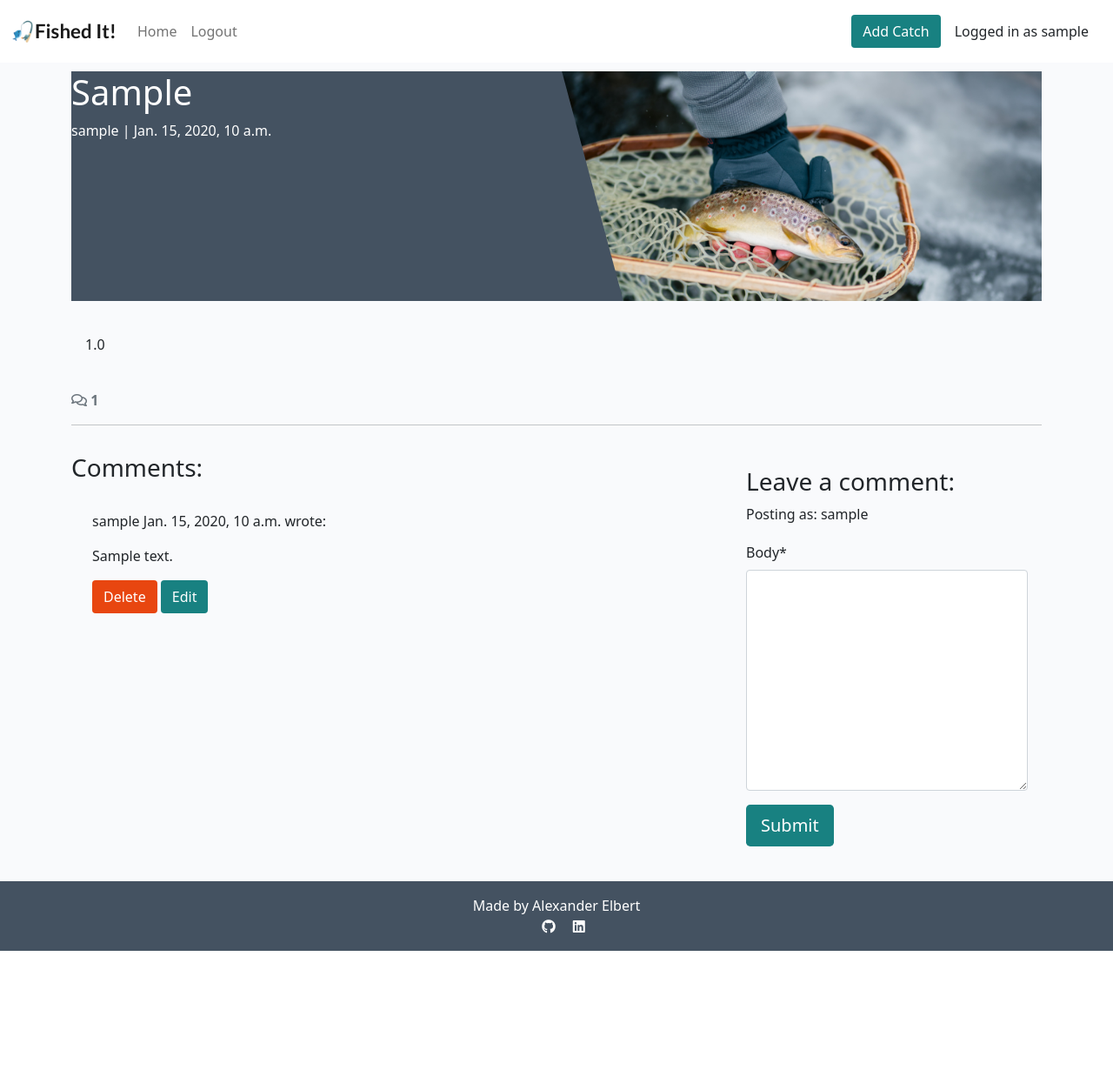
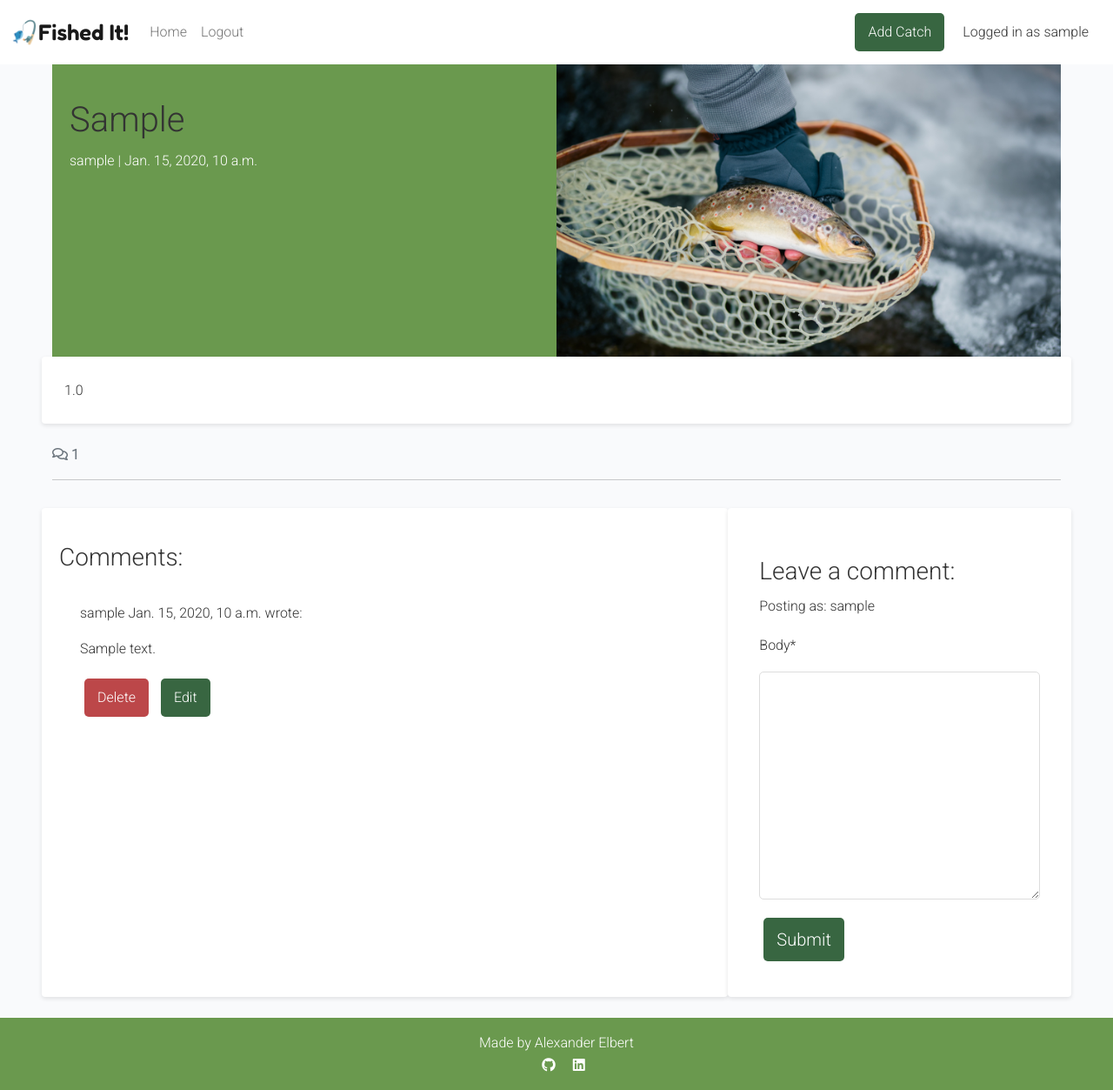
Before and after one commit to alexelbert/fished-it, a Django app: a page that uses templates/base.html in a window 1280 px wide. Shown: the whole page at 87% size. Before the commit the page ends 1093 px from the top, so only its background shows below. Run offline with Django 5.2, Linux system fonts and the light colour scheme; a user stored in the database is signed in; tables that the repository leaves empty hold one stand-in row (values such as "Sample post"); parts of the project's set-up code (start-up, migrations or seed data) failed here and were passed over; some libraries are stand-ins or nearby versions.

Commit message:
Added colour :root system and changed colour palette.

```diff
--- a/static/css/style.css
+++ b/static/css/style.css
@@ -1,16 +1,32 @@
+:root {
+    /* Color Variables */
+    --primary-color: #386641;
+    --accent-color: #bc4749;
+    --text-color: #333;
+    --background-color: #F9FAFC;
+    --light-background-color: #fff;
+    --dark-background-color: #6a994e;
+    --light-grey: #aaa;
+    --dark-grey: #4A4A4F;
+    --link-color: #6a994e;
+    --hover-color: #a7c957;
+}
+
 body {
-    background-color: #F9FAFC;
+    background-color: var(--background-color);
+    font-family: 'Roboto', sans-serif;
+    color: var(--text-color);
 }
 
 .brand {
-    font-family: Lato, sans-serif;
-    font-size: 1.4rem;
+    font-family: 'Fredoka', sans-serif;
+    font-size: 1.6rem;
     font-weight: 700;
-    color: #4A4A4F;
+    color: var(--dark-grey);
 }
 
-.red-o {
-    color: #E84610;
+.brand:hover {
+    text-decoration: none;
 }
 
 .thin {
@@ -18,20 +34,23 @@ body {
 }
 
 .light-bg {
-    background-color: #fff;
+    background-color: var(--light-background-color);
 }
 
 .dark-bg {
-    background-color: #445261;
+    background-color: var(--dark-background-color);
 }
 
 .main-bg {
-    background-color: #F9FAFC;
+    background-color: var(--background-color);
 }
 
 .card {
     border: none;
-    background-color: transparent;
+    background-color: var(--light-background-color);
+    box-shadow: 0 2px 5px rgba(0, 0, 0, 0.1);
+    padding: 20px;
+    margin-bottom: 20px;
 }
 
 .image-container {
@@ -39,16 +58,15 @@ body {
 }
 
 .image-flash {
-    position: absolute;
-    bottom: 5%;
-    min-width: 30%;
-    left: -2px;
-    background-color: #188181;
+    background-color: var(--primary-color);
+    padding: 5px;
+    font-size: 0.9em;
 }
 
 .scale {
     width: 100%;
     height: auto;
+    object-fit: cover;
 }
 
 .author {
@@ -58,18 +76,14 @@ body {
 }
 
 .masthead {
-    margin-top: 10px;
-    overflow: hidden;
-    position: relative;
-    display: inline-block;
-    height: 33vh;
+    height: 40vh;
     width: 100%;
 }
 
 .masthead-text {
-    background-color: #445261;
+    background-color: var(--dark-background-color);
     color: white;
-    position: relative;
+    padding: 20px;
 }
 
 .masthead-image {
@@ -78,84 +92,152 @@ body {
 }
 
 .masthead-image:after {
-    content: "";
-    position: absolute;
-    top: 0;
-    right: 90%;
-    height: 100%;
-    width: 150%;
-    background: #445261;
+    background: var(--dark-background-color);
     -webkit-transform: skew(15deg);
-    -moz-transform: skew(15deg);
     transform: skew(15deg);
-    z-index: 100;
 }
 
-.post-link {
-    text-decoration: none;
-    color: #445261;
+.post-link,
+.page-link {
+    color: var(--dark-background-color);
+    transition: color 0.3s;
 }
 
-.post-link:hover,
-.page-link {
-    color: #E84610;
+.post-link:hover {
+    color: var(--accent-color);
 }
 
 .post-title {
+    font-size: 2em;
     margin-top: 10%;
     margin-left: 5%;
 }
 
 .post-subtitle {
     margin-left: 5%;
-    color: lightgray;
+    color: var(--light-grey);
+}
+
+.btn {
+    border: none;
+    padding: 10px 15px;
+    margin: 5px;
+    border-radius: 5px;
+    transition: background-color 0.3s;
 }
 
 .btn-signup,
 .btn-edit {
-    background-color: #188181;
-    color: #fff;
+    background-color: var(--primary-color);
+    color: var(--light-background-color);
 }
 
-.btn-signup:hover,
-.btn-signup:active {
-    background-color: #fff;
-    color: #23BBBB;
+.btn-signup:hover {
+    background-color: var(--link-color);
+    color: var(--light-background-color);
+    text-decoration: none;
 }
 
 .link {
-    color: #23BBBB;
+    color: var(--link-color);
     text-decoration: none;
 }
 
-.link:hover,
-.link:active {
-    color: #445261;
+.link:hover {
+    color: var(--dark-background-color);
     text-decoration: underline;
 }
 
-.btn-like {
-    color: #E84610;
-    border: none;
+.btn-like,
+.btn-delete {
     background: transparent;
 }
 
-.btn-delete {
-    color: #fff;
-    background: #E84610;
+.btn-like:hover {
+    color: var(--accent-color
+);
 }
 
-.btn-like:hover,
-.btn-like:active {
-    color: #E84610;
-    background: transparent;
-    border: none;
+.btn-delete {
+color: var(--light-background-color);
+background: var(--accent-color);
+}
+
+.btn-delete:hover {
+background-color: var(--hover-color);
 }
 
 .faded {
-    color: rgb(172, 175, 175);
+color: rgb(172, 175, 175);
 }
 
 .approval {
-    color: rgb(222, 146, 168);
+color: rgb(222, 146, 168);
 }
+
+/* Additional Styles for Modern Look */
+.container {
+max-width: 1200px;
+margin: auto;
+padding: 0 20px;
+}
+
+.row {
+display: flex;
+flex-wrap: wrap;
+}
+
+.col {
+flex: 1;
+padding: 10px;
+}
+
+/* Responsive Design */
+@media (max-width: 768px) {
+.col {
+flex-basis: 100%;
+}
+}
+
+/* Form Styles */
+.form-control {
+width: 100%;
+padding: 10px;
+margin: 10px 0;
+border-radius: 5px;
+border: 1px solid #ddd;
+}
+
+.form-padding {
+padding: 20px;
+}
+
+/* Typography Improvements */
+h1, h2, h3, h4, h5, h6 {
+color: var(--text-color);
+margin-top: 20px;
+margin-bottom: 10px;
+}
+
+p {
+line-height: 1.6;
+}
+
+/* Link Styling */
+a {
+color: var(--accent-color);
+text-decoration: none;
+}
+
+a:hover {
+text-decoration: underline;
+color: var(--dark-background-color);
+}
+
+/* Footer Styles */
+.footer {
+background-color: var(--dark-background-color);
+color: white;
+padding: 20px;
+text-align: center;
+}
```
